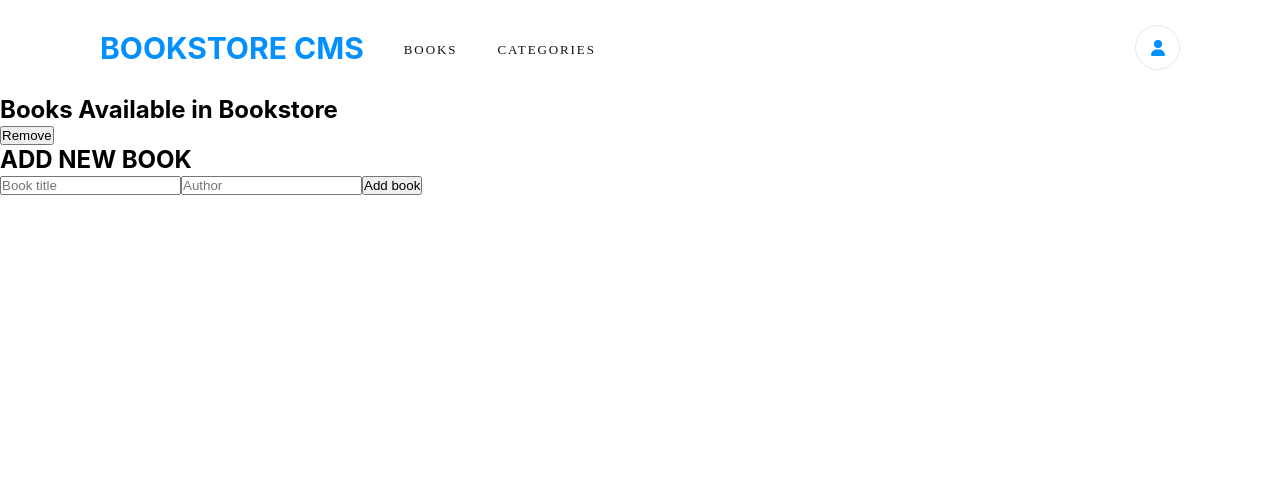
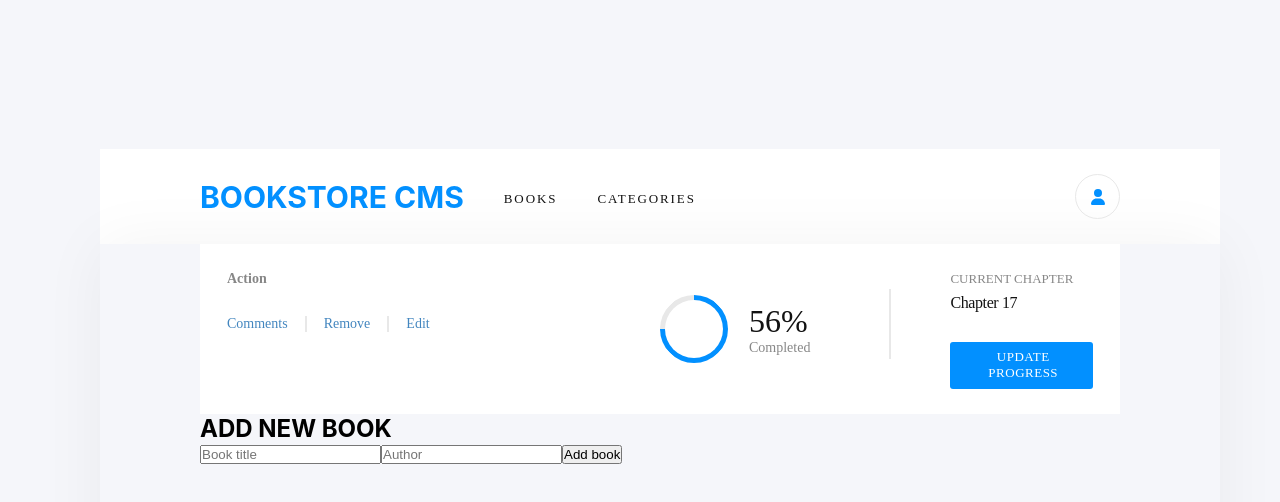
Before and after one commit to zdnahom/bookstore, a React (Create React App) app: page / in a window 1280 px wide. Both pictures are taken after typing "Sample", "Sample" into the empty fields and a click on the button "Add book". Shown: the top 502 px of the page. Built offline with nearby package versions, Linux system fonts and the light colour scheme; no server answers.

Commit message:
Add stying to Book component

```diff
--- a/src/App.js
+++ b/src/App.js
@@ -7,8 +7,8 @@ import Navigation from './components/Navigation';
 function App() {
   return (
     <BrowserRouter>
-      <Navigation />
       <main className="App">
+        <Navigation />
         <Routes>
           <Route path="/" element={<BookList />} />
           <Route path="/categories" element={<Categories />} />
--- a/src/components/Book.js
+++ b/src/components/Book.js
@@ -4,12 +4,50 @@ import { deleteBook } from '../redux/features/books/booksSlice';
 
 const Book = ({ bookInfo }) => {
   const dispatch = useDispatch();
+  const randomPercent = Math.floor(Math.random() * 100);
   return (
-    <li>
+    <li className="book-card">
       <div className="book-content">
-        <p>{bookInfo.title}</p>
-        <span>{bookInfo.author}</span>
-        <button type="button" onClick={() => dispatch(deleteBook(bookInfo.item_id))}>Remove</button>
+        <div className="book-info">
+          <span className="book-category">Action</span>
+          <span className="book-title">{bookInfo.title}</span>
+          <span className="book-author">{bookInfo.author}</span>
+        </div>
+        <div className="button-container">
+          <button type="button" className="interact-btn">
+            Comments
+          </button>
+          <div className="vertical-line" />
+          <button
+            type="button"
+            onClick={() => dispatch(deleteBook(bookInfo.item_id))}
+            className="interact-btn remove"
+          >
+            Remove
+          </button>
+          <div className="vertical-line" />
+          <button type="button" className="interact-btn">
+            Edit
+          </button>
+        </div>
+      </div>
+      <div className="progress-content">
+        <div className="progress-bar-container">
+          <div className="progress-bar" />
+          <div className="progress-text">
+            <span className="progress-percent">
+              {randomPercent}
+              %
+            </span>
+            <span className="progress-status">Completed</span>
+          </div>
+        </div>
+        <div className="progress-line-divider" />
+        <div className="book-chapter">
+          <span className="current-chapter-text">CURRENT CHAPTER</span>
+          <span className="chapter-text">Chapter 17</span>
+          <button type="button" className="update-progress">UPDATE PROGRESS</button>
+        </div>
       </div>
     </li>
   );
--- a/src/components/BookList.js
+++ b/src/components/BookList.js
@@ -48,9 +48,8 @@ const BookList = () => {
   };
 
   return (
-    <section>
+    <section className="booklist-container">
       <div className="booklist-wrapper">
-        <h1>Books Available in Bookstore</h1>
         <ul className="booklist">
           {books.map((book) => <Book key={book.item_id} bookInfo={book} />)}
         </ul>
--- a/src/styles/App.css
+++ b/src/styles/App.css
@@ -3,32 +3,38 @@
   padding: 0;
   box-sizing: border-box;
 }
-.header{
+.App {
+  background-color: #f5f6fa;
+  height: 100vh;
+  padding: 9.313rem 3.75rem 7.688rem 6.25rem;
+}
+.header {
   height: 5.938rem;
 }
-.nav{
+.nav {
+  background-color: white;
   height: 100%;
   display: flex;
   justify-content: space-between;
   align-items: center;
   padding: 0 6.25rem;
 }
-.navbar{
+.navbar {
   display: flex;
   list-style: none;
-  gap:2.5rem;
+  gap: 2.5rem;
   align-items: center;
 }
-.logo{
+.logo {
   text-decoration: none;
   font-size: 1.875rem;
   font-weight: bold;
   font-stretch: normal;
   font-style: normal;
   line-height: normal;
-  color:#0290ff;
+  color: #0290ff;
 }
-.nav-link{
+.nav-link {
   text-decoration: none;
   font-family: Montserrat;
   font-size: 0.813rem;
@@ -39,7 +45,7 @@
   letter-spacing: 1.9px;
   color: #121212;
 }
-.oval{
+.oval {
   width: 2.813rem;
   height: 2.813rem;
   border: solid 1px #e8e8e8;
@@ -48,6 +54,182 @@
   align-items: center;
   justify-content: center;
 }
-.profile{
-  color:#0290ff;
+.profile {
+  color: #0290ff;
 }
+.booklist-container {
+  height: 100%;
+  box-shadow: 0 0 60px 0 rgba(0, 0, 0, 0.05);
+  padding: 0 6.25rem;
+}
+.booklist-wrapper {
+}
+.book-card {
+  background-color: white;
+  height: 10.625rem;
+  display: flex;
+  padding: 1.7rem 1.688rem;
+  justify-content: space-between;
+}
+.book-content {
+  display: flex;
+  flex-direction: column;
+  gap: 1.313rem;
+  flex: 1;
+}
+.book-info {
+  display: flex;
+  flex-direction: column;
+  gap: 0.25rem;
+}
+.book-category {
+  opacity: 0.5;
+  font-family: Montserrat;
+  font-size: 0.875rem;
+  font-weight: bold;
+  font-stretch: normal;
+  font-style: normal;
+  line-height: normal;
+  letter-spacing: normal;
+  color: #121212;
+}
+.book-title {
+  font-family: RobotoSlab;
+  font-size: 1.375rem;
+  font-weight: bold;
+  font-stretch: normal;
+  font-style: normal;
+  line-height: normal;
+  letter-spacing: -0.2px;
+  color: #121212;
+}
+.book-author {
+  font-family: RobotoSlab;
+  font-size: 0.875rem;
+  font-weight: 300;
+  font-stretch: normal;
+  font-style: normal;
+  line-height: normal;
+  letter-spacing: normal;
+  color: #4386bf;
+}
+.button-container {
+  display: flex;
+  gap: 1.063rem;
+}
+.interact-btn {
+  background-color: inherit;
+  border: none;
+  font-family: RobotoSlab;
+  font-size: 0.875rem;
+  font-weight: 300;
+  font-stretch: normal;
+  font-style: normal;
+  line-height: normal;
+  letter-spacing: normal;
+  color: #4386bf;
+}
+.vertical-line {
+  width: 0.125rem;
+  background-color: red;
+  border: solid 1px #e8e8e8;
+}
+
+.progress-content {
+  flex: 1;
+  display: flex;
+  height: 100%;
+  /* gap: 9.5rem; */
+}
+
+.progress-bar-container {
+  /* background-color: blue; */
+  display: flex;
+  align-items: center;
+  gap: 1.313rem;
+}
+.progress-bar {
+  width: 4.25rem;
+  height: 4.25rem;
+  background-color: white;
+  border: 5px solid #0290ff;
+  border-radius: 50%;
+  border-left-color: #e8e8e8;
+  transform: rotate(45deg);
+}
+.progress-text {
+  /* background-color: #fff; */
+  display: flex;
+  flex-direction: column;
+}
+.progress-percent {
+  font-family: Montserrat;
+  font-size: 2rem;
+  font-weight: normal;
+  font-stretch: normal;
+  font-style: normal;
+  line-height: normal;
+  letter-spacing: normal;
+  color: #121212;
+}
+.progress-status {
+  opacity: 0.5;
+  font-family: Montserrat;
+  font-size: 0.875rem;
+  font-weight: normal;
+  font-stretch: normal;
+  font-style: normal;
+  line-height: normal;
+  letter-spacing: normal;
+  color: #121212;
+}
+.progress-line-divider{
+  width: 0.125rem;
+  height: 4.375rem;
+  border: solid 1px #e8e8e8;
+  margin:  1.125rem 3.688rem 0 4.938rem;
+}
+
+.book-chapter {
+  display: flex;
+  flex-direction: column;
+  gap:0.438rem;
+}
+.current-chapter-text {
+  opacity: 0.5;
+  font-family: RobotoSlab;
+  font-size: 0.813rem;
+  font-weight: 300;
+  font-stretch: normal;
+  font-style: normal;
+  line-height: normal;
+  letter-spacing: normal;
+  color: #121212;
+}
+.chapter-text {
+  font-family: RobotoSlab;
+  font-size: 1rem;
+  font-weight: 300;
+  font-stretch: normal;
+  font-style: normal;
+  line-height: normal;
+  letter-spacing: -0.4px;
+  color: #121212;
+}
+.update-progress {
+  background-color: #0290ff;
+  padding: 0.438rem 1.188rem 0.5rem 1.375rem;
+  border-radius: 3px;
+  margin-top: 1.438rem;
+  color: white;
+  border: none;
+  cursor: pointer;
+  font-family: RobotoSlab;
+  font-size: 0.813rem;
+  font-weight: 300;
+  font-stretch: normal;
+  font-style: normal;
+  line-height: normal;
+  letter-spacing: 0.5px;
+  text-align: center;
+}
```
